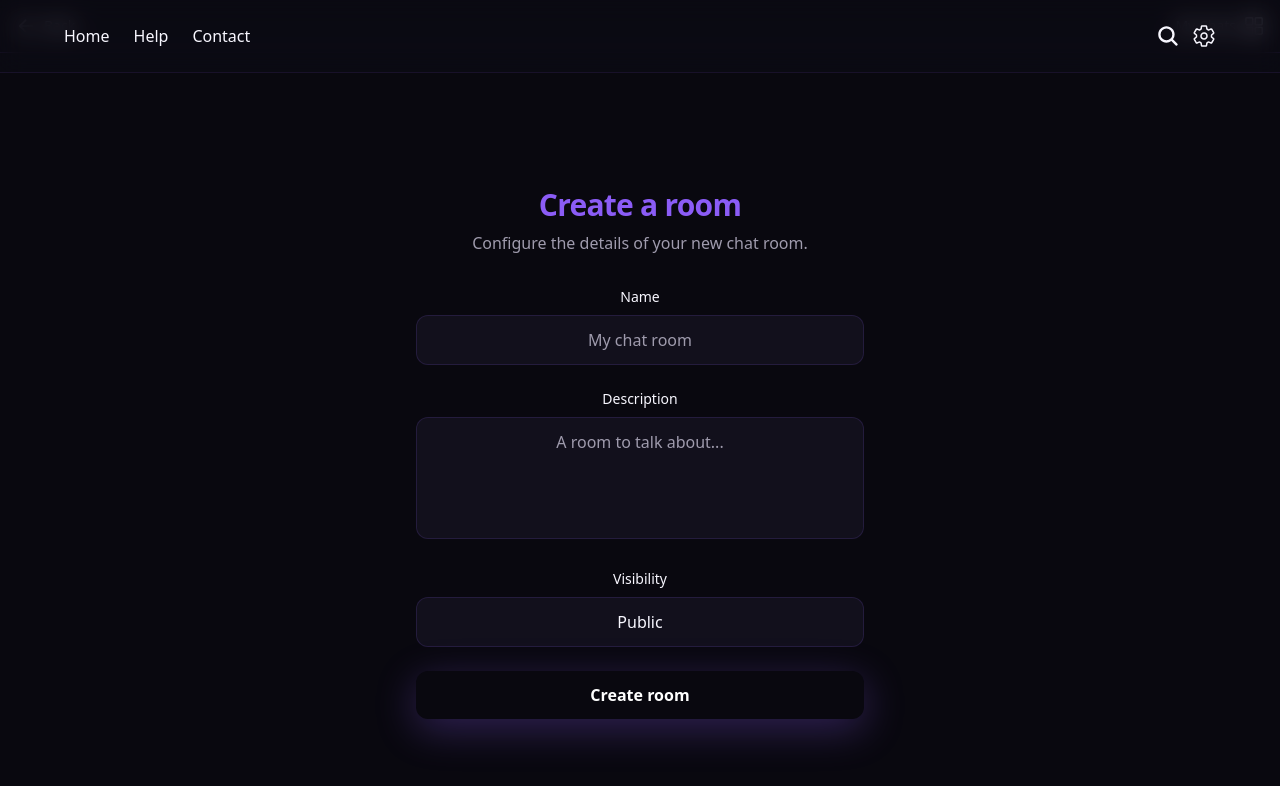
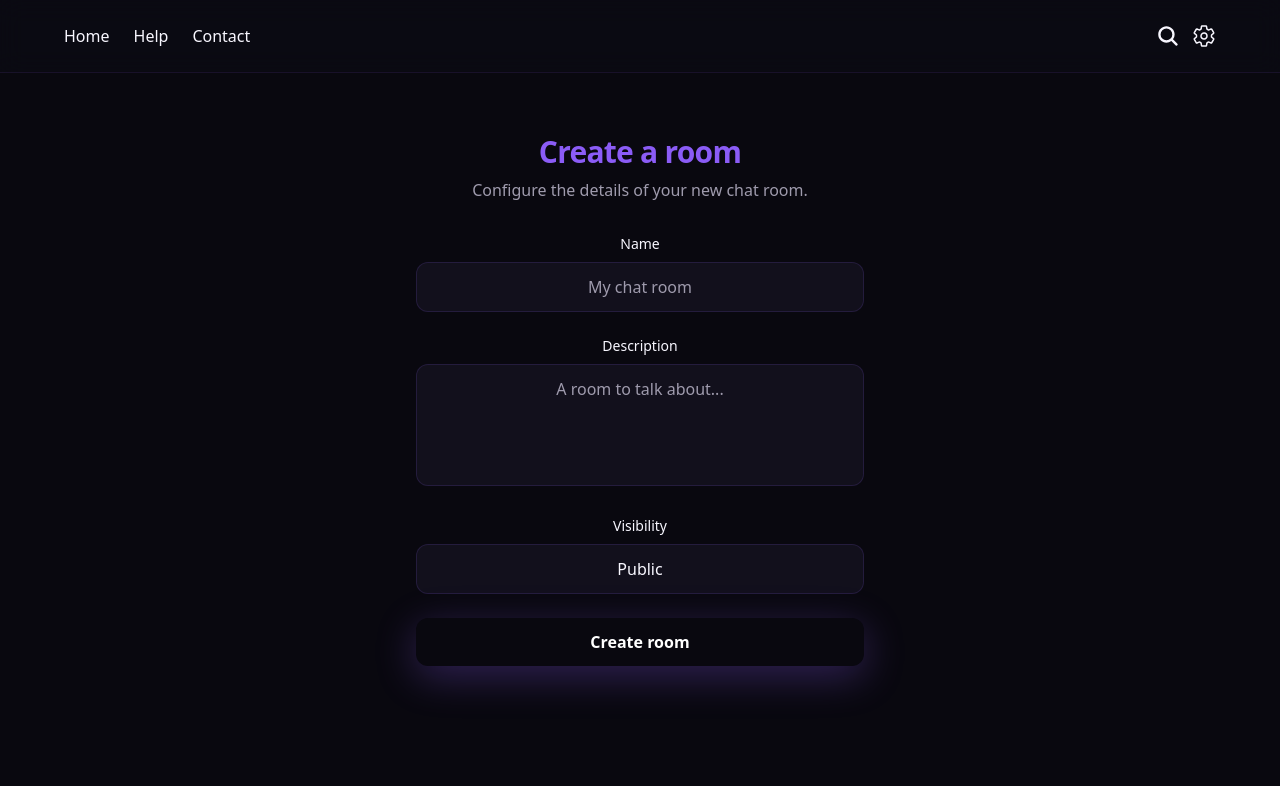
Before and after one commit to grecod28/umbrachat, a Next.js app in the folder apps/web/: page /en/chat/create in a window 1280 px wide. Shown: the top 786 px of the page. Built offline with nearby package versions, Linux system fonts and the light colour scheme.

Commit message:
Header inneceario eliminado de chat/layout

```diff
--- a/apps/web/app/[locale]/chat/create/page.tsx
+++ b/apps/web/app/[locale]/chat/create/page.tsx
@@ -30,7 +30,7 @@ export default function CreateChatPage() {
   };
 
   return (
-    <main className="h-screen flex flex-col items-center justify-center px-4">
+    <main className="min-h-screen flex flex-col items-center justify-center px-4">
       <div className="animate-fade-in w-full max-w-md space-y-8">
         <div className="text-center space-y-2">
           <h1 className="text-3xl font-bold text-primary tracking-tight">
--- a/apps/web/app/[locale]/chat/layout.tsx
+++ /dev/null
@@ -1,37 +0,0 @@
-"use client";
-
-import React from "react";
-import { useTranslations } from "next-intl";
-import { Link } from "@/i18n/navigation";
-import { IoArrowBack, IoGridOutline } from "react-icons/io5";
-
-export default function ChatLayout({
-  children,
-}: {
-  children: React.ReactNode;
-}) {
-  const t = useTranslations("ChatLayout");
-
-  return (
-    <section className="flex flex-col min-h-screen">
-      <header className="flex justify-between items-center px-4 py-4 border-b border-border">
-        <Link
-          href="/"
-          className="flex items-center gap-2 text-text-muted hover:text-text transition-colors"
-        >
-          <IoArrowBack size={20} />
-          <span className="text-sm font-medium">{t("back")}</span>
-        </Link>
-
-        <Link
-          href="/"
-          className="flex items-center gap-2 text-text-muted hover:text-text transition-colors"
-        >
-          <span className="text-sm font-medium">{t("myChats")}</span>
-          <IoGridOutline size={20} />
-        </Link>
-      </header>
-      <div className="flex-1 flex flex-col">{children}</div>
-    </section>
-  );
-}
--- a/apps/web/app/[locale]/layout.tsx
+++ b/apps/web/app/[locale]/layout.tsx
@@ -36,7 +36,7 @@ export default async function LocaleLayout({
       lang={locale}
       className={`${geistSans.variable} ${geistMono.variable} h-full antialiased`}
     >
-      <body className="min-h-full flex flex-col bg-background text-text">
+      <body className="min-h-full flex flex-col bg-background text-text overflow-x-hidden">
         <NextIntlClientProvider locale={locale} messages={messages}>
           <RootHeader />
           {children}
--- a/apps/web/components/layout/headers.tsx
+++ b/apps/web/components/layout/headers.tsx
@@ -14,7 +14,7 @@ export async function RootHeader() {
   ];
 
   return (
-    <header className="absolute top-0 left-0 w-full flex items-center justify-between px-4 md:px-16 py-6 bg-surface/25 backdrop-blur-md border-b border-primary/10 z-50">
+    <header className="fixed top-0 left-0 w-full flex items-center justify-between px-4 md:px-16 py-6 bg-surface/25 backdrop-blur-md border-b border-primary/10 z-50">
       <Navbar routes={routes} />
 
       <section className="flex gap-3 items-center">
```
